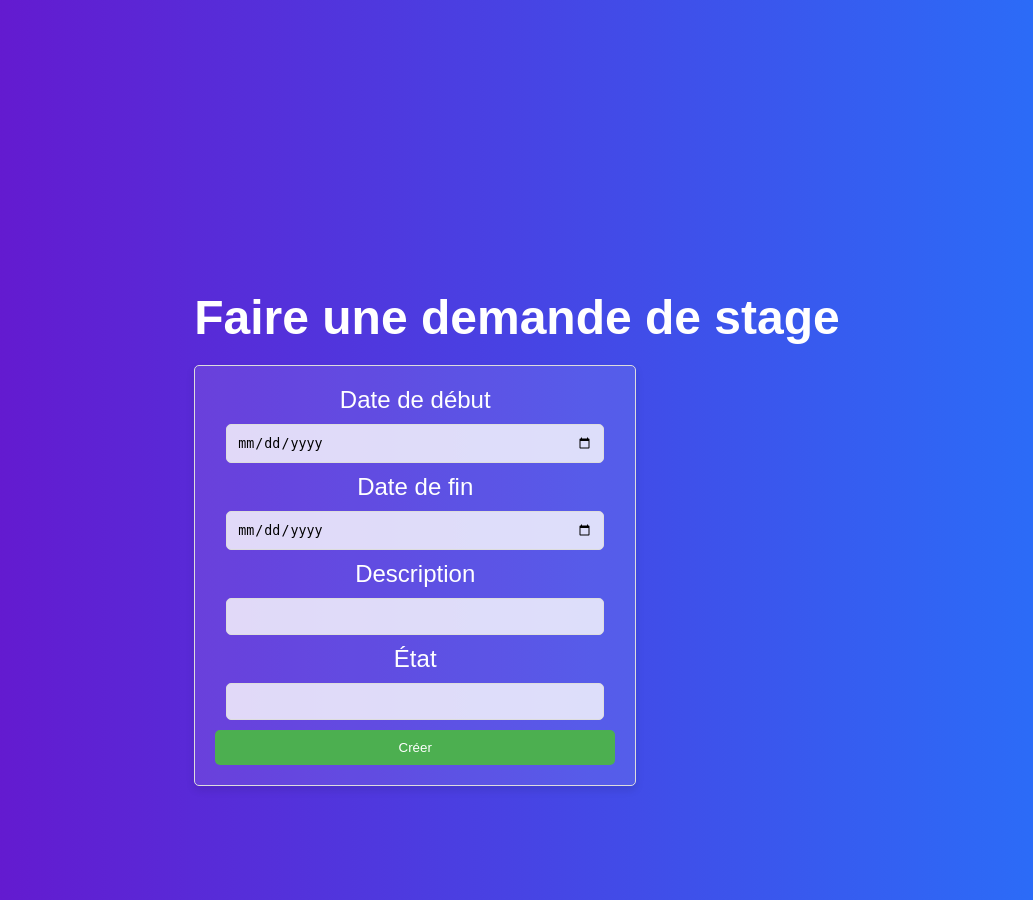
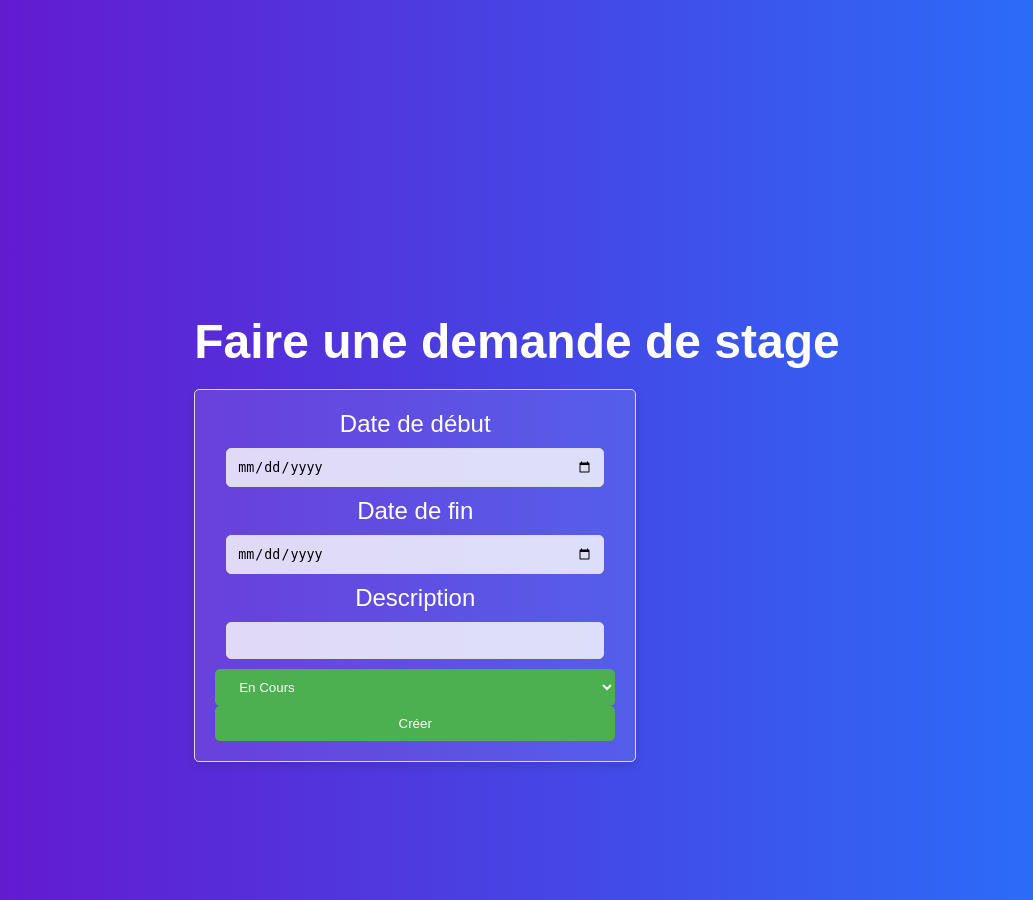
Before and after one commit to Rajdi16/Stage-chopin, a PHP site: page /creeDemandeStage.php in a window 1280 px wide. Shown: the whole page, without its empty margins (123-1156 px from the left). Run offline with PHP 8.4, Linux system fonts and the light colour scheme; the visitor is signed in with stand-in values (Sample User, id 1).

Commit message:
liste deroulente

```diff
--- a/week_of_hell/creeDemandeStage.php
+++ b/week_of_hell/creeDemandeStage.php
@@ -54,9 +54,10 @@ if (isset($_POST['cree'])) {
             <label for="description">Description</label>
             <input type="text" name="description" id="description" required>
 
-            <label for="etat">État</label>
-            <input type="text" name="etat" id="etat" required>
-
+            <select name="etat" id="etat">
+                <option value="En Cours">En Cours</option>
+                <option value="Terminer">Terminer</option>
+            </select>
             <input type="submit" name="cree" value="Créer">
         </form>
     </div>
--- a/week_of_hell/style.css
+++ b/week_of_hell/style.css
@@ -166,4 +166,12 @@ table {
     background-color: #45a049;
 }
 
-.OffredeStage {}
+select {
+    background-color: #4CAF50;
+    color: white;
+    padding: 10px 20px;
+    border: none;
+    border-radius: 5px;
+    cursor: pointer;
+    width: 100%;
+}
```
